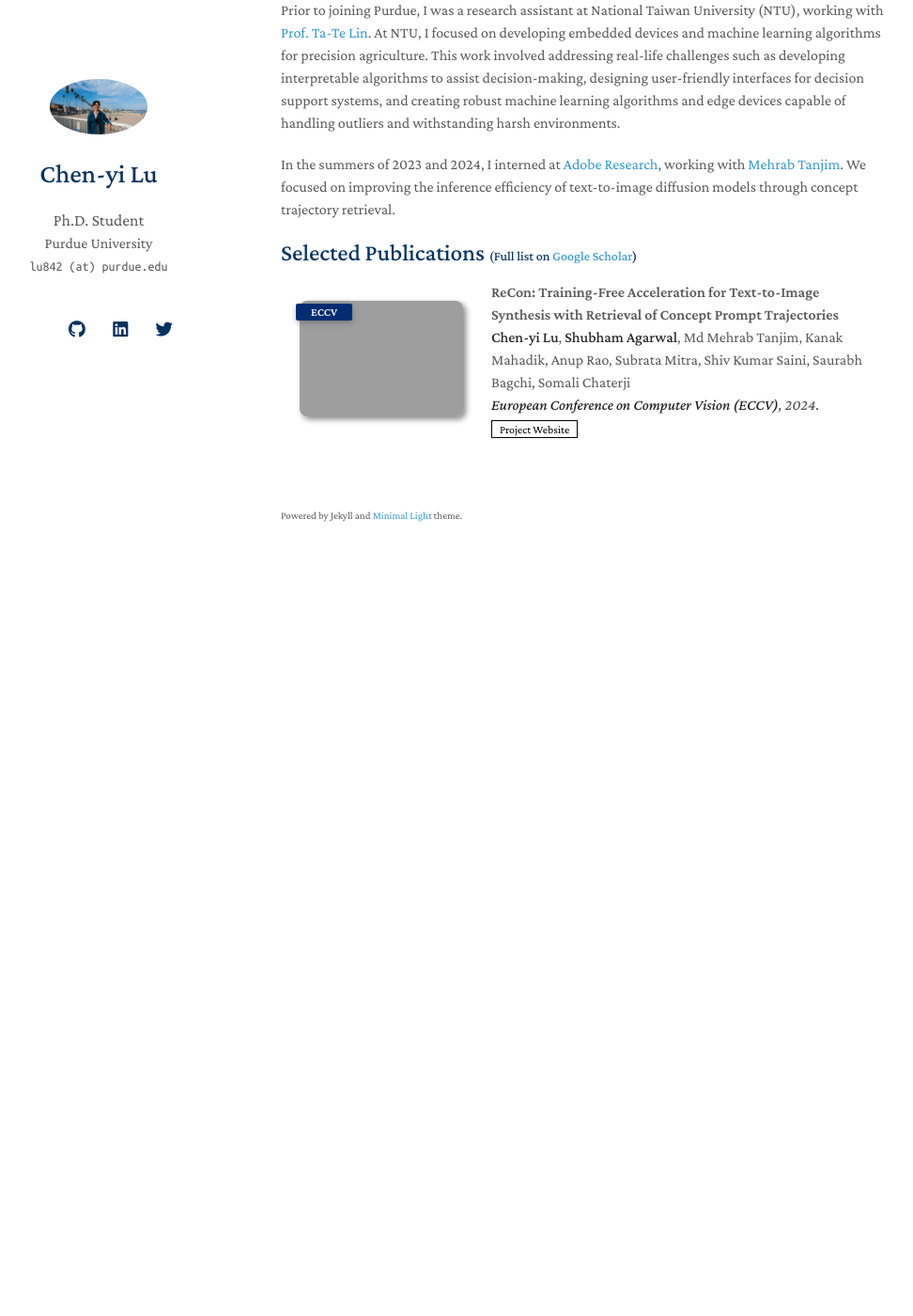
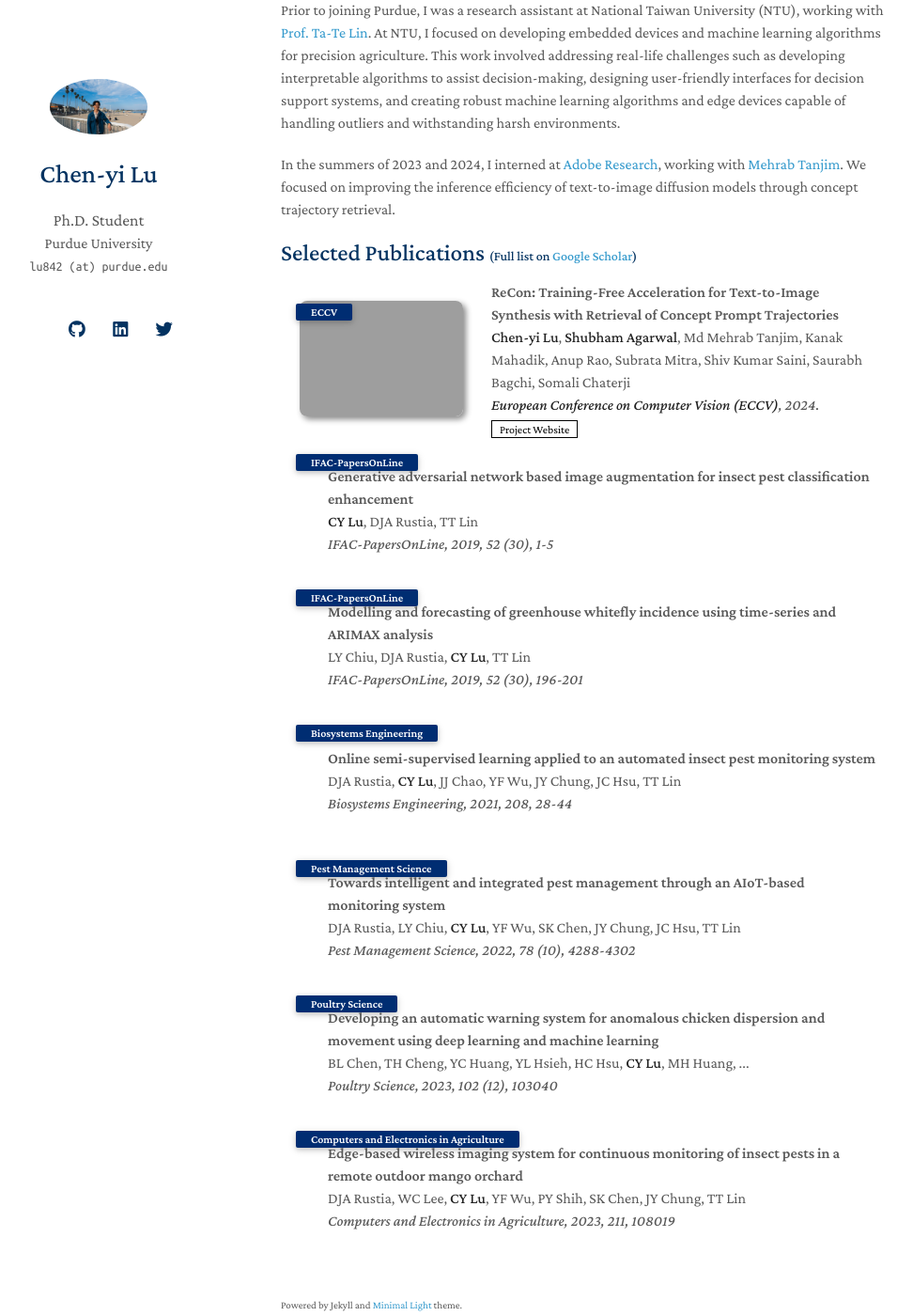
Before and after one commit to StevenCYLu/StevenCYLu.github.io, a Jekyll site: the page built from index.md, in a window 1280 px wide and 1400 px high, scrolled down 270 px. Shown: the whole window at 94% size, without its empty margins (171-1143 px from the left). Built offline with Jekyll 4.4.1, drawn with Linux system fonts in a browser that asks for light colours; nearby versions of some CDN libraries; a style sheet for code colours, icons or effects is not loaded; our own code applies the rules of GitHub Pages for plain Markdown files; before the commit the page ends 900 px from its top, so only the background shows below that; grey boxes are pictures that could not be loaded.

Commit message:
update pub

```diff
--- a/_includes/publications.md
+++ b/_includes/publications.md
@@ -1,16 +1,12 @@
 <h2 id="publications" style="margin: 2px 0px -15px;">Selected Publications <span style="font-size:14px;">(Full list on <a href="https://scholar.google.com/citations?user=hmsjcJwAAAAJ&hl=en">Google Scholar</a>)</span></h2>
-
 <div class="publications">
 <ol class="bibliography">
-
 <li>
 <div class="pub-row">
-
   <div class="col-sm-3 abbr" style="position: relative;padding-right: 15px;padding-left: 15px;">
     <img src="assets/img/eccv_recon.jp2" class="teaser img-fluid z-depth-1">
     <abbr class="badge">ECCV</abbr>
   </div>
-
   <div class="col-sm-9" style="position: relative;padding-right: 15px;padding-left: 20px;">
     <div class="title">ReCon: Training-Free Acceleration for Text-to-Image Synthesis with Retrieval of Concept Prompt Trajectories</div>
     <div class="author"><strong>Chen-yi Lu</strong>, <strong>Shubham Agarwal</strong>, Md Mehrab Tanjim, Kanak Mahadik, Anup Rao, Subrata Mitra, Shiv Kumar Saini, Saurabh Bagchi, Somali Chaterji</div>
@@ -19,6 +15,79 @@
       <a href="https://stevencylu.github.io/ReCon/" class="btn btn-sm z-depth-0" role="button" target="_blank" style="font-size:12px;">Project Website</a>
     </div>
   </div>
-
 </div>
-<br>
+</li>
+<li>
+<div class="pub-row">
+  <div class="col-sm-3 abbr" style="position: relative;padding-right: 15px;padding-left: 15px;">
+    <abbr class="badge">IFAC-PapersOnLine</abbr>
+  </div>
+  <div class="col-sm-9" style="position: relative;padding-right: 15px;padding-left: 20px;">
+    <div class="title">Generative adversarial network based image augmentation for insect pest classification enhancement</div>
+    <div class="author"><strong>CY Lu</strong>, DJA Rustia, TT Lin</div>
+    <div class="periodical"><em>IFAC-PapersOnLine, 2019, 52 (30), 1-5</em></div>
+  </div>
+</div>
+</li>
+<li>
+<div class="pub-row">
+  <div class="col-sm-3 abbr" style="position: relative;padding-right: 15px;padding-left: 15px;">
+    <abbr class="badge">IFAC-PapersOnLine</abbr>
+  </div>
+  <div class="col-sm-9" style="position: relative;padding-right: 15px;padding-left: 20px;">
+    <div class="title">Modelling and forecasting of greenhouse whitefly incidence using time-series and ARIMAX analysis</div>
+    <div class="author">LY Chiu, DJA Rustia, <strong>CY Lu</strong>, TT Lin</div>
+    <div class="periodical"><em>IFAC-PapersOnLine, 2019, 52 (30), 196-201</em></div>
+  </div>
+</div>
+</li>
+<li>
+<div class="pub-row">
+  <div class="col-sm-3 abbr" style="position: relative;padding-right: 15px;padding-left: 15px;">
+    <abbr class="badge">Biosystems Engineering</abbr>
+  </div>
+  <div class="col-sm-9" style="position: relative;padding-right: 15px;padding-left: 20px;">
+    <div class="title">Online semi-supervised learning applied to an automated insect pest monitoring system</div>
+    <div class="author">DJA Rustia, <strong>CY Lu</strong>, JJ Chao, YF Wu, JY Chung, JC Hsu, TT Lin</div>
+    <div class="periodical"><em>Biosystems Engineering, 2021, 208, 28-44</em></div>
+  </div>
+</div>
+</li>
+<li>
+<div class="pub-row">
+  <div class="col-sm-3 abbr" style="position: relative;padding-right: 15px;padding-left: 15px;">
+    <abbr class="badge">Pest Management Science</abbr>
+  </div>
+  <div class="col-sm-9" style="position: relative;padding-right: 15px;padding-left: 20px;">
+    <div class="title">Towards intelligent and integrated pest management through an AIoT‐based monitoring system</div>
+    <div class="author">DJA Rustia, LY Chiu, <strong>CY Lu</strong>, YF Wu, SK Chen, JY Chung, JC Hsu, TT Lin</div>
+    <div class="periodical"><em>Pest Management Science, 2022, 78 (10), 4288-4302</em></div>
+  </div>
+</div>
+</li>
+<li>
+<div class="pub-row">
+  <div class="col-sm-3 abbr" style="position: relative;padding-right: 15px;padding-left: 15px;">
+    <abbr class="badge">Poultry Science</abbr>
+  </div>
+  <div class="col-sm-9" style="position: relative;padding-right: 15px;padding-left: 20px;">
+    <div class="title">Developing an automatic warning system for anomalous chicken dispersion and movement using deep learning and machine learning</div>
+    <div class="author">BL Chen, TH Cheng, YC Huang, YL Hsieh, HC Hsu, <strong>CY Lu</strong>, MH Huang, ...</div>
+    <div class="periodical"><em>Poultry Science, 2023, 102 (12), 103040</em></div>
+  </div>
+</div>
+</li>
+<li>
+<div class="pub-row">
+  <div class="col-sm-3 abbr" style="position: relative;padding-right: 15px;padding-left: 15px;">
+    <abbr class="badge">Computers and Electronics in Agriculture</abbr>
+  </div>
+  <div class="col-sm-9" style="position: relative;padding-right: 15px;padding-left: 20px;">
+    <div class="title">Edge-based wireless imaging system for continuous monitoring of insect pests in a remote outdoor mango orchard</div>
+    <div class="author">DJA Rustia, WC Lee, <strong>CY Lu</strong>, YF Wu, PY Shih, SK Chen, JY Chung, TT Lin</div>
+    <div class="periodical"><em>Computers and Electronics in Agriculture, 2023, 211, 108019</em></div>
+  </div>
+</div>
+</li>
+</ol>
+</div>
```
